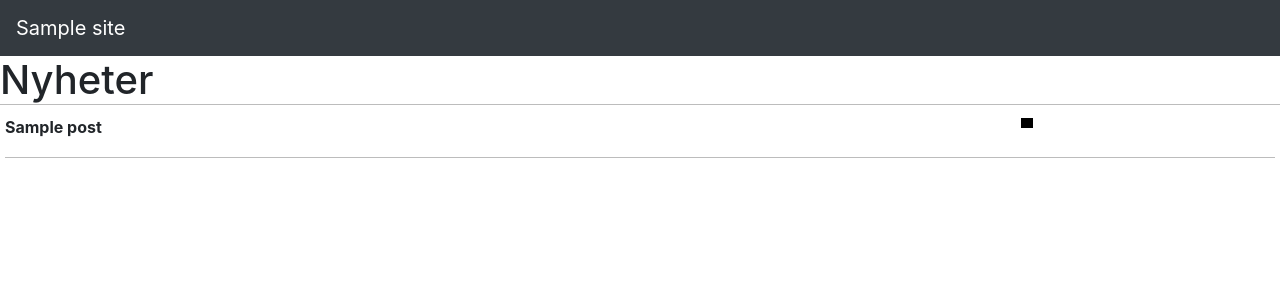
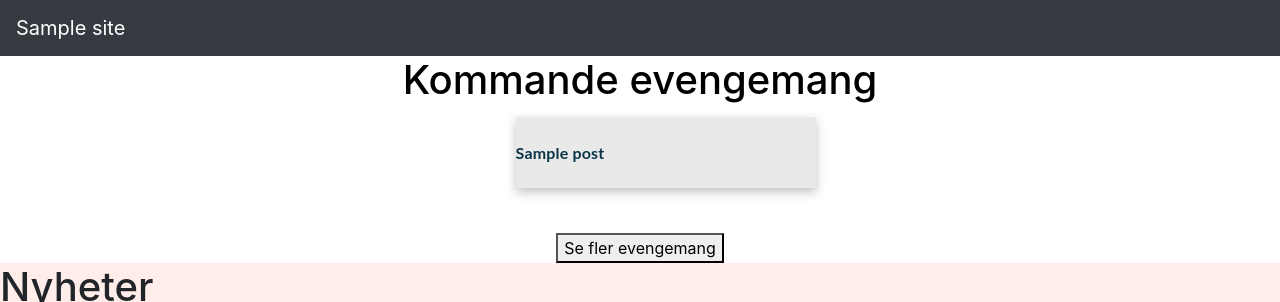
Before and after one commit to Erik-joh/gathenhielmska, a WordPress theme: template public/themes/Gathenhielmska/front-page.php in a window 1280 px wide. Shown: the top 302 px of the page. Run offline with PHP 8.4 and a stand-in for WordPress, Linux system fonts and the light colour scheme; the site name, menu and one post (Sample post) are stand-ins, and other content is empty; style sheets or scripts are compiled from the project's sources; some libraries are stand-ins or nearby versions.

Commit message:
Started on frontpage events

```diff
--- a/public/themes/Gathenhielmska/front-page.php
+++ b/public/themes/Gathenhielmska/front-page.php
@@ -1,6 +1,43 @@
 <?php get_header(); ?>
 <main class="front-page">
     <?php
+    //Events Section
+    $args = [
+        'numberposts' => 3,
+        'post_type' => 'event',
+        'orderby' => 'date'
+    ];
+
+    $events = get_posts($args);
+    ?>
+
+    <?php if (count($events)) : ?>
+        <div class="event-container">
+            <h1>Kommande evengemang</h1>
+
+            <div class="event-cards-container">
+                <?php foreach ($events as $post) : ?>
+                    <div class="event-cards">
+                        <?php if (has_post_thumbnail()) {
+                            the_post_thumbnail([163, 190]);
+                        } ?>
+                        <div class="event-fields">
+
+                            <p class="event-date"><?php the_field('date'); ?></p>
+                            <a href="<?php echo get_permalink($post); ?>">
+                                <p class="event-title"><?php the_title(); ?></p>
+                            </a>
+                            <p class="event-info"><?php the_field('description'); ?></p>
+                        </div>
+                    </div>
+                <?php endforeach; ?>
+            </div>
+            <button>Se fler evengemang</button>
+        </div>
+    <?php endif; ?>
+
+    <?php
+    //News Section
     $args = [
         'numberposts' => 4,
         'orderby' => 'date',
@@ -15,9 +52,10 @@
             <div class="news-article">
                 <div class="news-article-top">
                     <h2 class="news-title"><?php the_title(); ?></h2>
-                    <button class="news-arrow"></button>
+                    <img class="news-arrow" src="<?php echo __DIR__ . "/assets/images/news_arrow.png"; ?>" />
                 </div>
-                <p class="news-content"><?php the_content(); ?></p>
+                <!-- <p class="news-content"></p> -->
+                <?php the_content(); ?>
             </div>
 
         <?php endforeach; ?>
--- a/resources/styles/app.scss
+++ b/resources/styles/app.scss
@@ -1,11 +1,11 @@
 /* WordPlate */
+@import './components/variables.scss';
 
-@import 'front-page.scss';
+@import './pages/front-page/front-page.scss';
+@import './pages/events.scss';
 
 
 
-@import './components/variables.scss';
-@import './pages/events.scss';
 
 
 // *, *::before, *::after {
--- a/resources/styles/front-page.scss
+++ /dev/null
@@ -1,34 +0,0 @@
-.front-page{
-  .news-container{
-    display: flex;
-    flex-direction: column;
-    .news-article{
-      border-bottom: #BCBCBC solid 1px;
-      margin: 5px;
-      height: 40px;
-      overflow: hidden;
-      *{
-        font-size: 16px;
-      }
-      div{
-        display: flex;
-      }
-      .news-title{
-        font-weight: bold;
-        width: 80%;
-      }
-      button{
-        height: 10px;
-        width: 10px;
-        background-color: black;
-        border: none;
-      }
-
-
-    }
-    .news-article-tall{
-      height: 400px;
-    }
-    h1{border-bottom: #BCBCBC solid 1px;}
-  }
-}
--- /dev/null
+++ b/resources/styles/pages/front-page/events.scss
@@ -0,0 +1,45 @@
+.event-cards-container{
+  display: flex;
+  margin-bottom: 40px;
+  margin-left: 4%;
+
+}
+.event-cards{
+  margin: 0% 1%;
+  max-width: 163px;
+  max-height: 305px;
+  background: #FFFFFF;
+  box-shadow: 0px 4px 10px rgba(0, 0, 0, 0.25);
+}
+
+.event-date{
+  font-family: Lato;
+  font-style: normal;
+  font-weight: normal;
+  font-size: 10px;
+  line-height: 12px;
+
+  color: #000000;
+}
+.event-title{
+  font-family: Lato;
+  font-style: normal;
+  font-weight: bold;
+  font-size: 16px;
+  line-height: 19px;
+  letter-spacing: 0.01em;
+
+  color: $darkBlue;
+}
+.event-info{
+  font-family: Minion Pro;
+  font-style: normal;
+  font-weight: 500;
+  font-size: 14px;
+  line-height: 114%;
+
+
+  color: #121212;
+
+
+}
--- /dev/null
+++ b/resources/styles/pages/front-page/front-page.scss
@@ -0,0 +1,4 @@
+.front-page{
+  @import "./events.scss";
+  @import "./news.scss";
+}
--- /dev/null
+++ b/resources/styles/pages/front-page/news.scss
@@ -0,0 +1,39 @@
+.news-container{
+  display: flex;
+  flex-direction: column;
+  background-color: $lightPink;
+
+  .news-article{
+    border-bottom: #BCBCBC solid 1px;
+    margin: 5px;
+    height: 40px;
+    overflow: hidden;
+
+    *{
+      font-size: 16px;
+    }
+    div{
+      display: flex;
+    }
+    .news-title{
+      font-weight: bold;
+      width: 80%;
+      margin-bottom: 20px;
+    }
+    button{
+      height: 10px;
+      width: 10px;
+      background-color: black;
+      border: none;
+    }
+    p{
+
+    }
+  }
+  .news-article-tall{
+    height: 400px;
+  }
+  h1{
+    border-bottom: #BCBCBC solid 1px;
+  }
+}
```
Also changed, not shown: resources/scripts/newsButton.js (+9 -1 lines).
